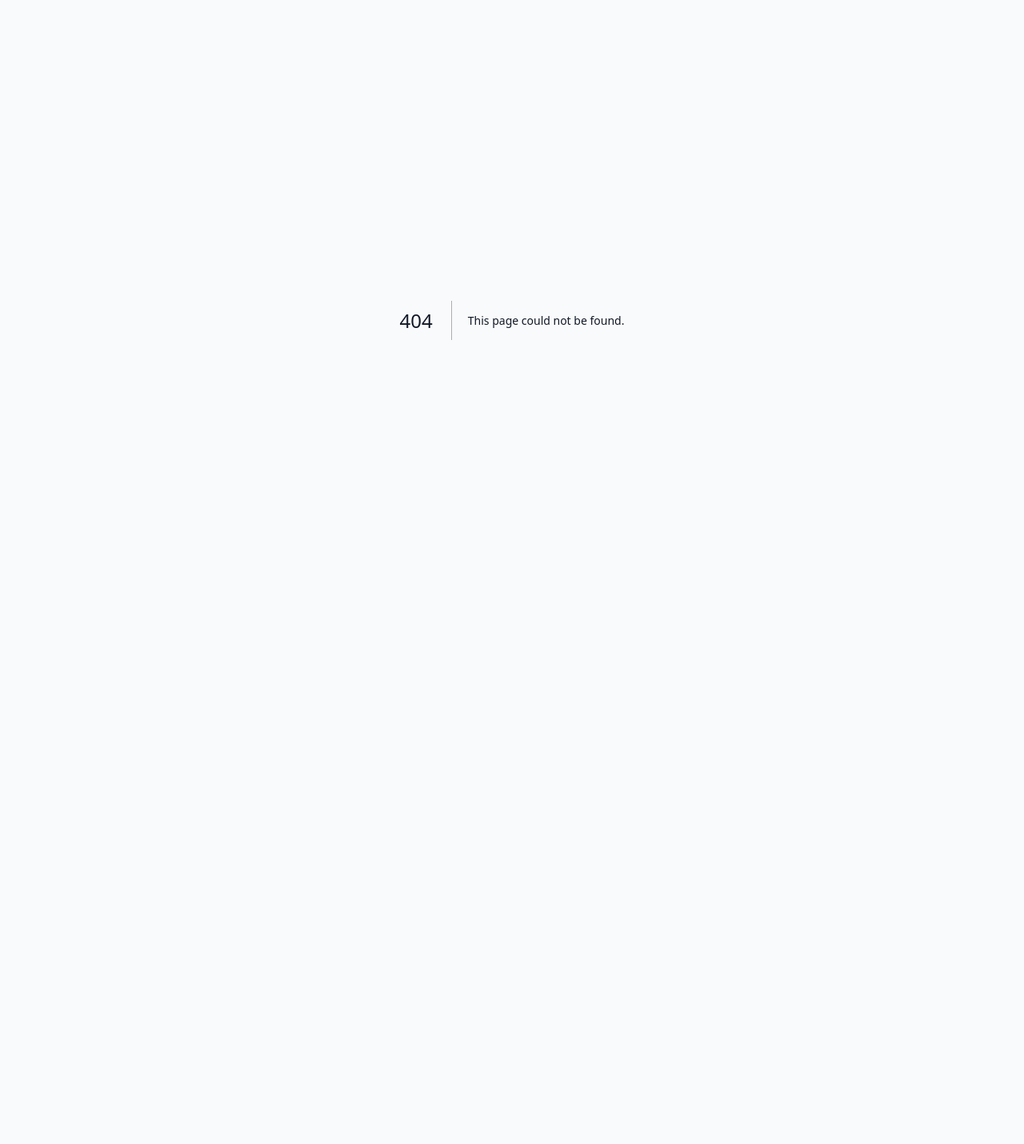
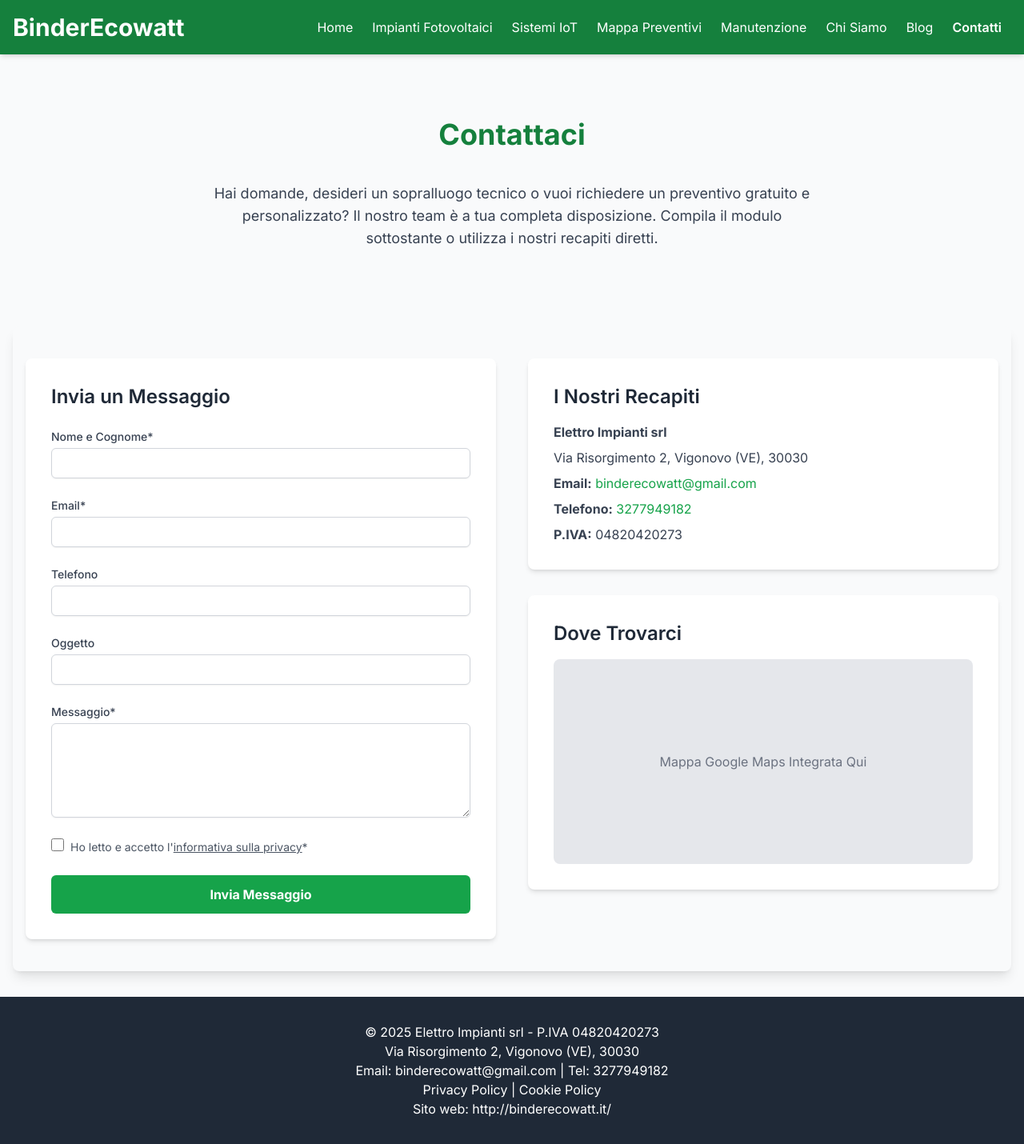
Before and after one commit to ziosm/binderecowatt-frontend, a Next.js app: page /contatti in a window 1280 px wide. Before the commit this address had no page. Shown: the whole page at 80% size. Before the commit the page ends 800 px from the top, so only its background shows below. Built offline with nearby package versions, Linux system fonts and the light colour scheme.

Commit message:
Add files via upload

```diff
--- /dev/null
+++ b/src/app/contatti/page.tsx
@@ -0,0 +1,129 @@
+import Link from 'next/link';
+import type { Metadata } from 'next';
+
+export const metadata: Metadata = {
+  title: 'Contatti - BinderEcowatt',
+  description: 'Contatta BinderEcowatt (Elettro Impianti srl) per informazioni, sopralluoghi o preventivi gratuiti per impianti fotovoltaici e sistemi IoT.',
+};
+
+const companyData = {
+  name: "BinderEcowatt",
+  companyName: "Elettro Impianti srl",
+  address: "Via Risorgimento 2, Vigonovo (VE), 30030",
+  vatNumber: "04820420273",
+  email: "binderecowatt@gmail.com",
+  phone: "3277949182",
+  domain: "http://binderecowatt.it/"
+};
+
+export default function ContattiPage() {
+  return (
+    <div className="flex flex-col min-h-screen">
+      {/* Header */}
+      <header className="bg-green-700 text-white p-4 sticky top-0 z-50 shadow-md">
+        <div className="container mx-auto flex justify-between items-center">
+          <Link href="/" legacyBehavior><a className="text-3xl font-bold">{companyData.name}</a></Link>
+          <nav>
+            <Link href="/" legacyBehavior><a className="px-3 hover:text-green-300">Home</a></Link>
+            <Link href="/impianti-fotovoltaici" legacyBehavior><a className="px-3 hover:text-green-300">Impianti Fotovoltaici</a></Link>
+            <Link href="/sistemi-iot" legacyBehavior><a className="px-3 hover:text-green-300">Sistemi IoT</a></Link>
+            <Link href="/mappa-preventivi" legacyBehavior><a className="px-3 hover:text-green-300">Mappa Preventivi</a></Link>
+            <Link href="/manutenzione" legacyBehavior><a className="px-3 hover:text-green-300">Manutenzione</a></Link>
+            <Link href="/chi-siamo" legacyBehavior><a className="px-3 hover:text-green-300">Chi Siamo</a></Link>
+            <Link href="/blog" legacyBehavior><a className="px-3 hover:text-green-300">Blog</a></Link>
+            <Link href="/contatti" legacyBehavior><a className="px-3 hover:text-green-300 font-semibold">Contatti</a></Link>
+          </nav>
+        </div>
+      </header>
+
+      <main className="flex-grow container mx-auto px-4 py-8">
+        <section className="py-12">
+          <h1 className="text-4xl font-bold text-center text-green-700 mb-10">Contattaci</h1>
+          <p className="text-lg text-gray-700 mb-12 text-center max-w-3xl mx-auto">
+            Hai domande, desideri un sopralluogo tecnico o vuoi richiedere un preventivo gratuito e personalizzato? Il nostro team è a tua completa disposizione. Compila il modulo sottostante o utilizza i nostri recapiti diretti.
+          </p>
+        </section>
+
+        <section className="py-10 bg-gray-50 rounded-lg shadow-lg">
+          <div className="container mx-auto px-4">
+            <div className="grid md:grid-cols-2 gap-10 items-start">
+              {/* Modulo di Contatto */}
+              <div className="bg-white p-8 rounded-lg shadow-md">
+                <h2 className="text-2xl font-semibold text-gray-800 mb-6">Invia un Messaggio</h2>
+                <form action="#" method="POST" className="space-y-6">
+                  <div>
+                    <label htmlFor="contact-name" className="block text-sm font-medium text-gray-700">Nome e Cognome*</label>
+                    <input type="text" name="contact-name" id="contact-name" required className="mt-1 block w-full px-3 py-2 border border-gray-300 rounded-md shadow-sm focus:outline-none focus:ring-green-500 focus:border-green-500 sm:text-sm" />
+                  </div>
+                  <div>
+                    <label htmlFor="contact-email" className="block text-sm font-medium text-gray-700">Email*</label>
+                    <input type="email" name="contact-email" id="contact-email" required className="mt-1 block w-full px-3 py-2 border border-gray-300 rounded-md shadow-sm focus:outline-none focus:ring-green-500 focus:border-green-500 sm:text-sm" />
+                  </div>
+                  <div>
+                    <label htmlFor="contact-phone" className="block text-sm font-medium text-gray-700">Telefono</label>
+                    <input type="tel" name="contact-phone" id="contact-phone" className="mt-1 block w-full px-3 py-2 border border-gray-300 rounded-md shadow-sm focus:outline-none focus:ring-green-500 focus:border-green-500 sm:text-sm" />
+                  </div>
+                  <div>
+                    <label htmlFor="contact-subject" className="block text-sm font-medium text-gray-700">Oggetto</label>
+                    <input type="text" name="contact-subject" id="contact-subject" className="mt-1 block w-full px-3 py-2 border border-gray-300 rounded-md shadow-sm focus:outline-none focus:ring-green-500 focus:border-green-500 sm:text-sm" />
+                  </div>
+                  <div>
+                    <label htmlFor="contact-message" className="block text-sm font-medium text-gray-700">Messaggio*</label>
+                    <textarea name="contact-message" id="contact-message" rows={5} required className="mt-1 block w-full px-3 py-2 border border-gray-300 rounded-md shadow-sm focus:outline-none focus:ring-green-500 focus:border-green-500 sm:text-sm"></textarea>
+                  </div>
+                  <div>
+                    <input type="checkbox" name="privacy" id="privacy" required className="h-4 w-4 text-green-600 border-gray-300 rounded focus:ring-green-500" />
+                    <label htmlFor="privacy" className="ml-2 text-sm text-gray-600">Ho letto e accetto l'<Link href="/privacy-policy" legacyBehavior><a className="underline hover:text-green-700">informativa sulla privacy</a></Link>*</label>
+                  </div>
+                  <div>
+                    <button type="submit" className="w-full bg-green-600 hover:bg-green-700 text-white font-bold py-3 px-4 rounded-md transition duration-300">
+                      Invia Messaggio
+                    </button>
+                  </div>
+                </form>
+              </div>
+
+              {/* Recapiti Aziendali e Mappa */}
+              <div className="space-y-8">
+                <div className="bg-white p-8 rounded-lg shadow-md">
+                  <h2 className="text-2xl font-semibold text-gray-800 mb-4">I Nostri Recapiti</h2>
+                  <p className="text-gray-700 mb-2"><strong>{companyData.companyName}</strong></p>
+                  <p className="text-gray-700 mb-2">{companyData.address}</p>
+                  <p className="text-gray-700 mb-2">
+                    <strong>Email:</strong> <a href={`mailto:${companyData.email}`} className="text-green-600 hover:underline">{companyData.email}</a>
+                  </p>
+                  <p className="text-gray-700 mb-2">
+                    <strong>Telefono:</strong> <a href={`tel:${companyData.phone}`} className="text-green-600 hover:underline">{companyData.phone}</a>
+                  </p>
+                  <p className="text-gray-700">
+                    <strong>P.IVA:</strong> {companyData.vatNumber}
+                  </p>
+                </div>
+                <div className="bg-white p-8 rounded-lg shadow-md">
+                  <h2 className="text-2xl font-semibold text-gray-800 mb-4">Dove Trovarci</h2>
+                  {/* Placeholder per Google Maps Embed */}
+                  <div className="w-full h-64 bg-gray-200 rounded-lg flex items-center justify-center text-gray-500">
+                    Mappa Google Maps Integrata Qui
+                    {/* Esempio: <iframe src="https://www.google.com/maps/embed?pb=!1m18!1m12!1m3!1d2807.38..." width="100%" height="100%" style={{border:0}} allowfullscreen="" loading="lazy"></iframe> */}
+                  </div>
+                </div>
+              </div>
+            </div>
+          </div>
+        </section>
+
+      </main>
+
+      {/* Footer */}
+      <footer className="bg-gray-800 text-white py-8 text-center">
+        <div className="container mx-auto">
+          <p>&copy; {new Date().getFullYear()} {companyData.companyName} - P.IVA {companyData.vatNumber}</p>
+          <p>{companyData.address}</p>
+          <p>Email: <a href={`mailto:${companyData.email}`} className="hover:text-green-300">{companyData.email}</a> | Tel: <a href={`tel:${companyData.phone}`} className="hover:text-green-300">{companyData.phone}</a></p>
+          <p><Link href="/privacy-policy" legacyBehavior><a className="hover:text-green-300">Privacy Policy</a></Link> | <Link href="/cookie-policy" legacyBehavior><a className="hover:text-green-300">Cookie Policy</a></Link></p>
+          <p>Sito web: <a href={companyData.domain} target="_blank" rel="noopener noreferrer" className="hover:text-green-300">{companyData.domain}</a></p>
+        </div>
+      </footer>
+    </div>
+  );
+}
```
